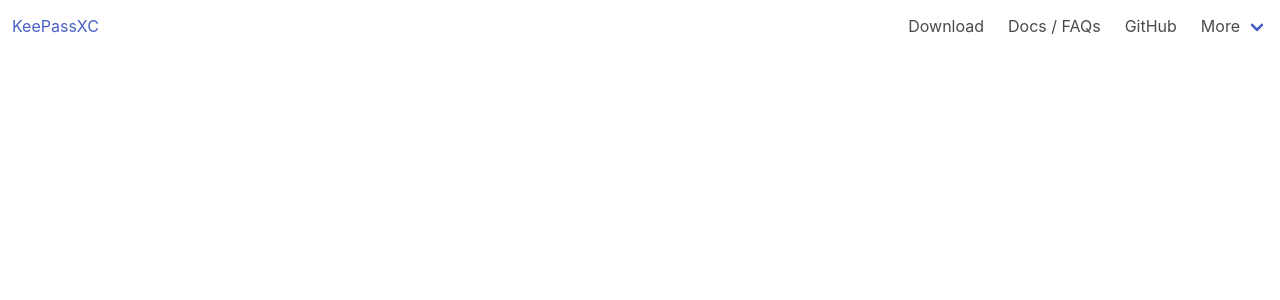
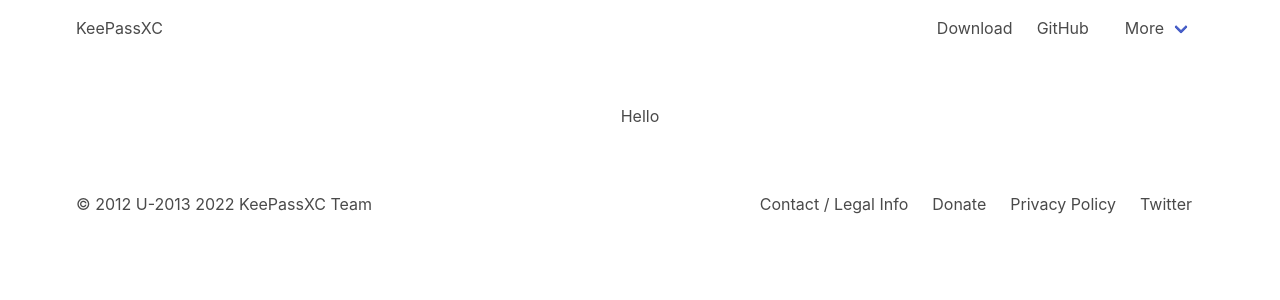
Before and after one commit to ezra-casas/keepassxc-react, a React (Create React App) app: page / in a window 1280 px wide. Shown: the top 300 px of the page. Built offline with nearby package versions, Linux system fonts and the light colour scheme.

Commit message:
finished footer

```diff
--- a/src/App.js
+++ b/src/App.js
@@ -2,7 +2,7 @@ import "./App.css";
 import Home from "./components/Home/Home";
 function App() {
 	return (
-		<div className="App">
+		<div className="App container">
 			<Home />
 		</div>
 	);
--- /dev/null
+++ b/src/components/Home/Hero.jsx
@@ -0,0 +1,7 @@
+export const Hero = () => {
+	return (
+		<section className="hero">
+			<div className="hero-body">Hello</div>
+		</section>
+	);
+};
--- a/src/components/Home/Home.jsx
+++ b/src/components/Home/Home.jsx
@@ -1,9 +1,13 @@
+import { Footer } from "../../static/Footer/Footer";
 import Navbar from "../../static/Navbar/Navbar";
+import { Hero } from "./Hero";
 
 export default function Home() {
 	return (
 		<div>
 			<Navbar />
+			<Hero />
+			<Footer />
 		</div>
 	);
 }
--- /dev/null
+++ b/src/static/Footer/Footer.jsx
@@ -0,0 +1,23 @@
+export const Footer = () => {
+	return (
+		<nav className="navbar">
+			<div className="navbar-item">
+				<p> © 2012 U-2013 2022 KeePassXC Team </p>
+			</div>
+			<div className="navbar-item navbar-end">
+				<a href="#" className="navbar-item">
+					Contact / Legal Info
+				</a>
+				<a href="#" className="navbar-item">
+					Donate
+				</a>
+				<a href="#" className="navbar-item">
+					Privacy Policy
+				</a>
+				<a href="#" className="navbar-item">
+					Twitter
+				</a>
+			</div>
+		</nav>
+	);
+};
--- a/src/static/Navbar/Navbar.jsx
+++ b/src/static/Navbar/Navbar.jsx
@@ -1,41 +1,56 @@
-import { Link } from "react-router-dom"
+/* eslint-disable jsx-a11y/anchor-is-valid */
+import { Link } from "react-router-dom";
+import { element } from "./navbarScript";
 
-export default function Navbar(){
-    return(
-
+console.log(element);
+export default function Navbar() {
+	return (
 		//
 		<nav className="navbar" role="navigation" aria-label="main navigation">
 			<div className="navbar-brand">
-                <a href="" className="navbar-item">KeePassXC</a>
+				<a href="" className="navbar-item">
+					KeePassXC
+				</a>
 				{/* Hamburger Menu */}
-                <a role='button' className="navbar-burger" aria-label="menu" aria-expanded="false" >
+				<a
+					role="button"
+					className="navbar-burger"
+					aria-label="menu"
+					aria-expanded="false"
+					data-target="navigations"
+				>
 					<span aria-hidden="true"></span>
 					<span aria-hidden="true"></span>
 					<span aria-hidden="true"></span>
 				</a>
 			</div>
 
-            <div className="navbar-menu" id="navigations">
-
+			<div id="navigations" className="navbar-menu">
 				<div className="navbar-end">
-                    <a href="#" className="navbar-item">Download</a>
-                    <a href="#" className="navbar-item">Docs / FAQs</a>
-                    <a href="#" className="navbar-item">GitHub</a>
+					<a href="#" className="navbar-item">
+						Download
+					</a>
+					<a href="#" className="navbar-item">
+						GitHub
+					</a>
 
 					{/* Dropdown Menu */}
-                    <a href="#" className="navbar-item has-dropdown is-hoverable">
+					<a className="navbar-item dropdown is-hoverable">
 						<a className="navbar-link">More</a>
 						<div className="navbar-dropdown is-right">
-                            <a href="#" className="navbar-item">The Project</a>
-                            <a href="#" className="navbar-item">Screenshots</a>
-                            <a href="#" className="navbar-item">The Team</a>
+							<a href="#" className="navbar-item">
+								About
+							</a>
+							<a href="#" className="navbar-item">
+								Docs / FAQs
+							</a>
+							<a href="#" className="navbar-item">
+								Our Team
+							</a>
 						</div>
 					</a>
-
 				</div>
-
 			</div>
-
 		</nav>
-    )
+	);
 }
--- /dev/null
+++ b/src/static/Navbar/navbarScript.js
@@ -0,0 +1 @@
+export const element = document.getElementById("navigations");
```
Lines whose indentation alone changed are shown as unchanged.
